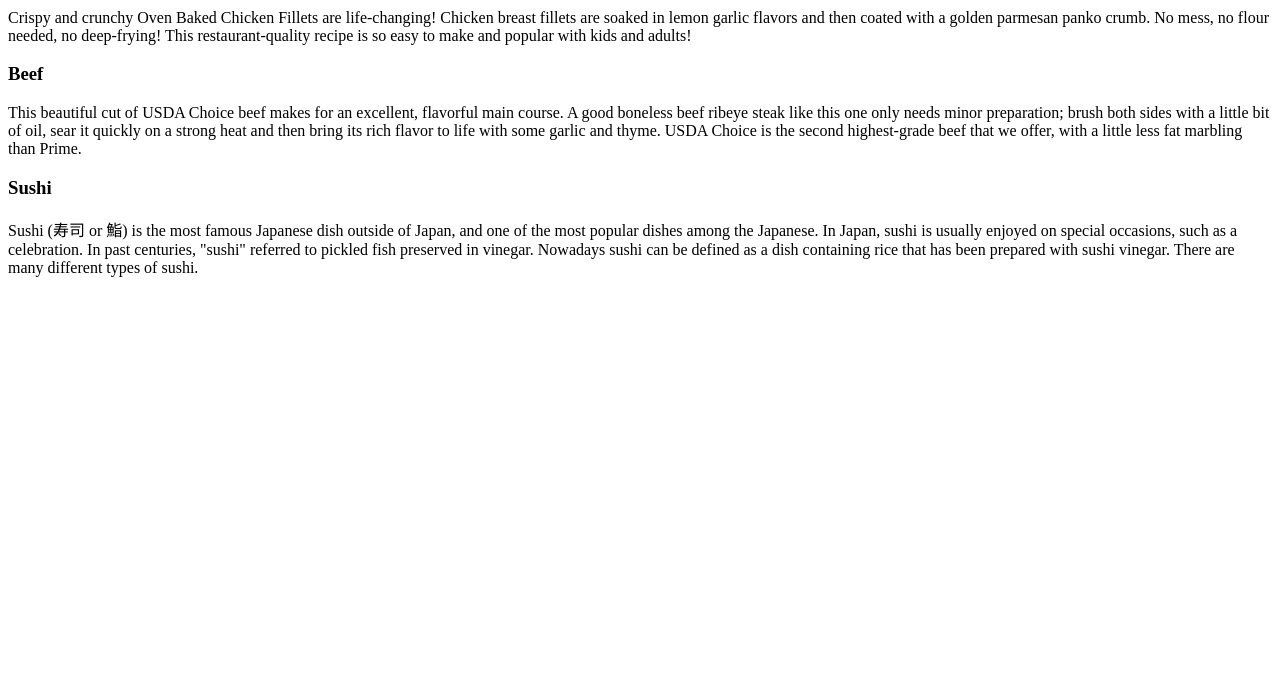
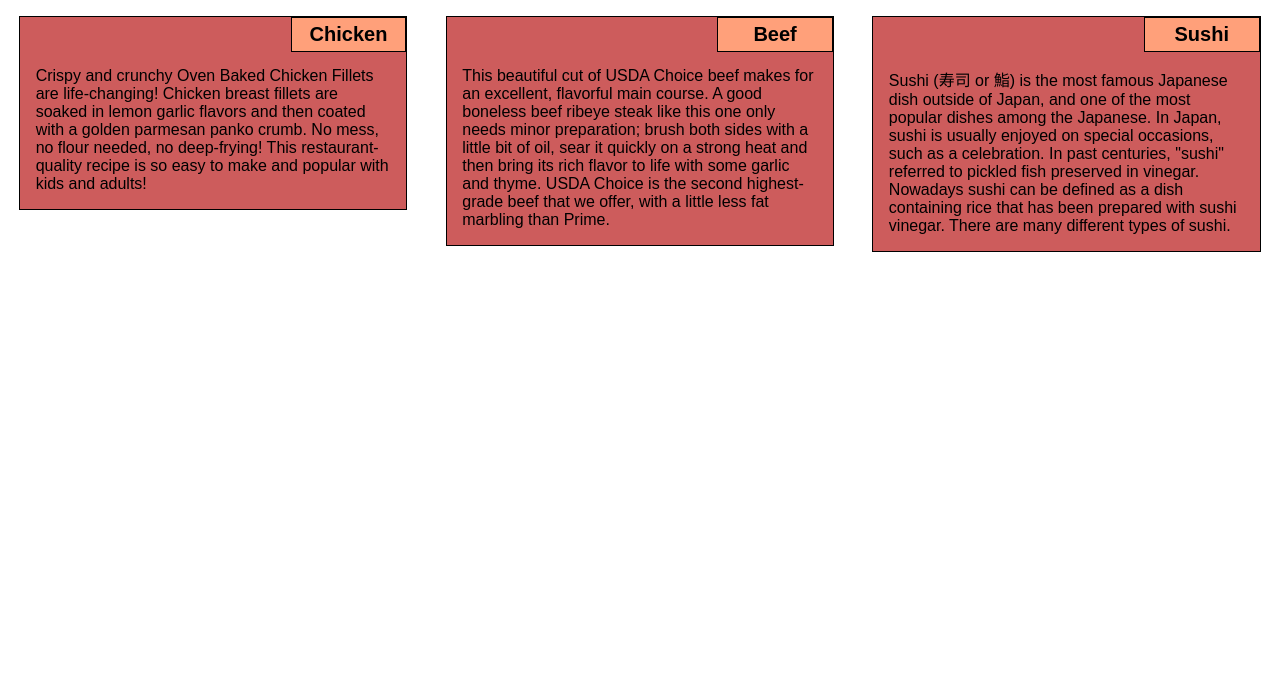
Before and after one commit to schmidt1927/Assignment2, a plain HTML site: page index.html in a window 1280 px wide. Shown: the part 112-800 px from the top of the page. Drawn offline with Linux system fonts and the light colour scheme.

Commit message:
Update and rename restaurant.html to index.html

```diff
--- a/restaurant.html
+++ b/index.html
@@ -7,7 +7,7 @@
 
         <title>restaurant</title>
 
-        <link rel="stylesheet" href="restaurant.css">
+        <link rel="stylesheet" href="style.css">
         <style>
 
         </style>
```
